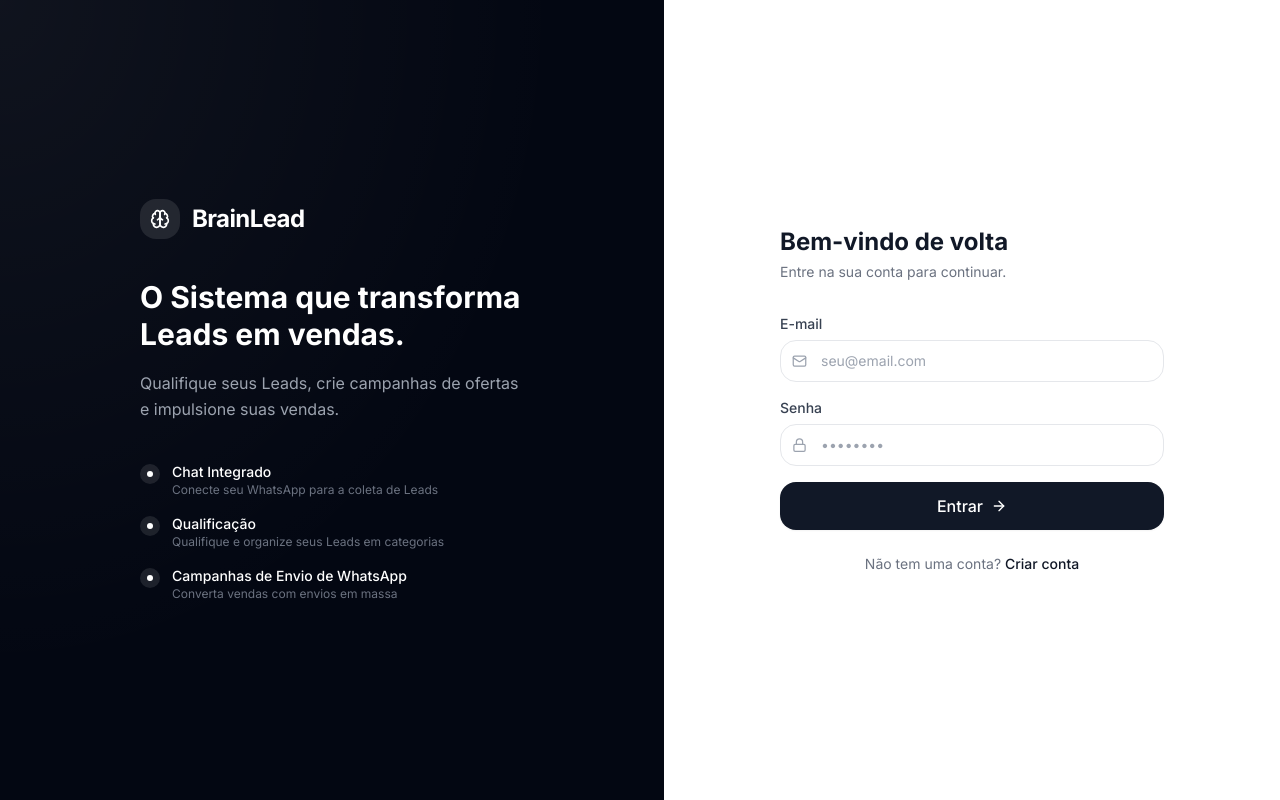
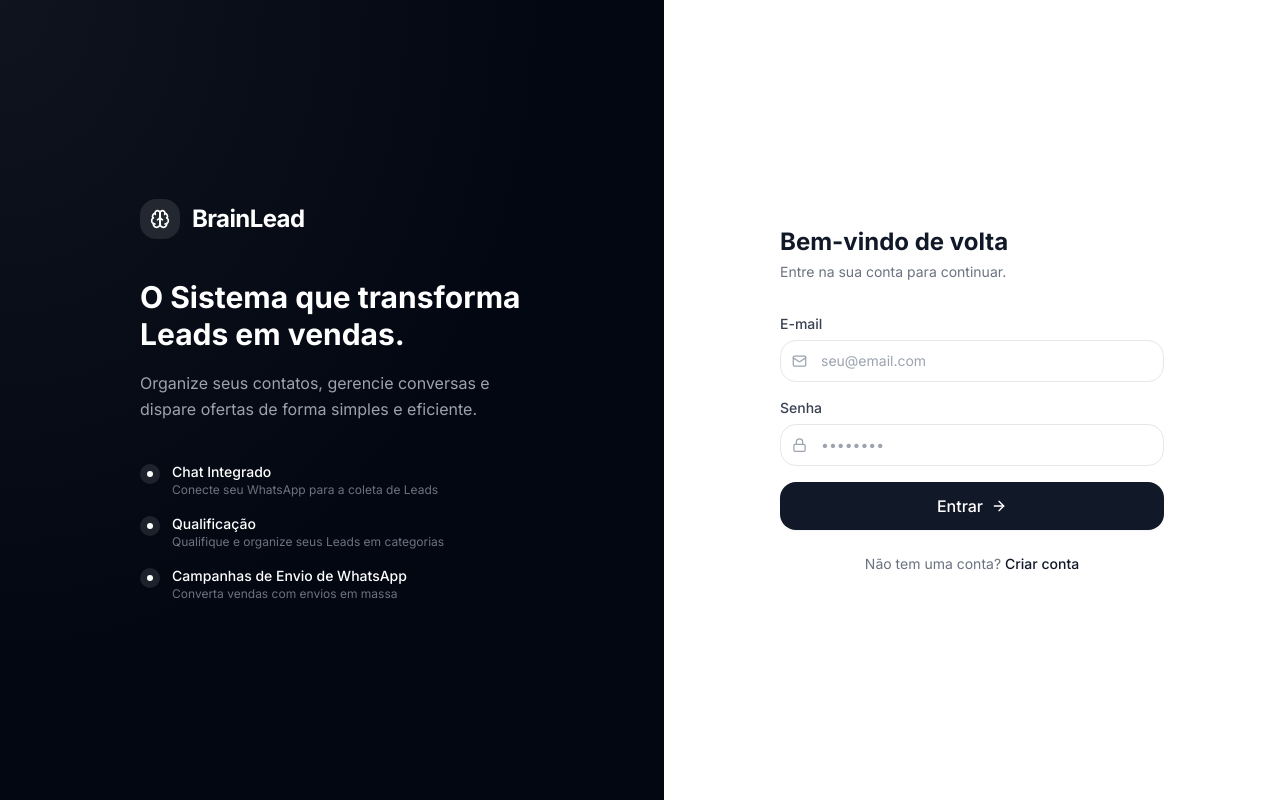
Before and after one commit to jonathaslima20-design/narixtwo, a React (Vite) app: page / in a window 1280 px wide. Built offline with nearby package versions, Linux system fonts and the light colour scheme; no server answers.

Commit message:
Updated AuthPage.tsx

```diff
--- a/src/pages/AuthPage.tsx
+++ b/src/pages/AuthPage.tsx
@@ -81,7 +81,7 @@ export function AuthPage() {
             O Sistema que transforma Leads em vendas.
           </h2>
           <p className="text-gray-400 text-base leading-relaxed">
-            Qualifique seus Leads, crie campanhas de ofertas e impulsione suas vendas.
+            Organize seus contatos, gerencie conversas e dispare ofertas de forma simples e eficiente.
           </p>
 
           <div className="mt-10 space-y-4">
```
